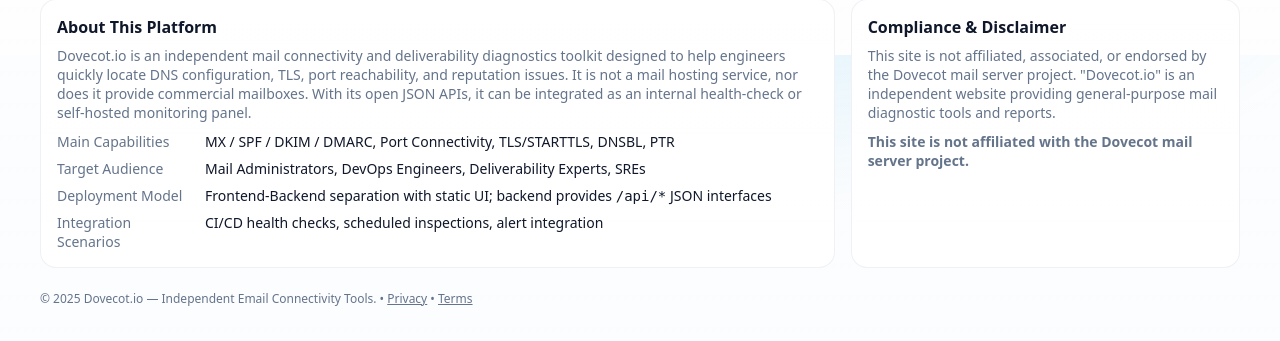
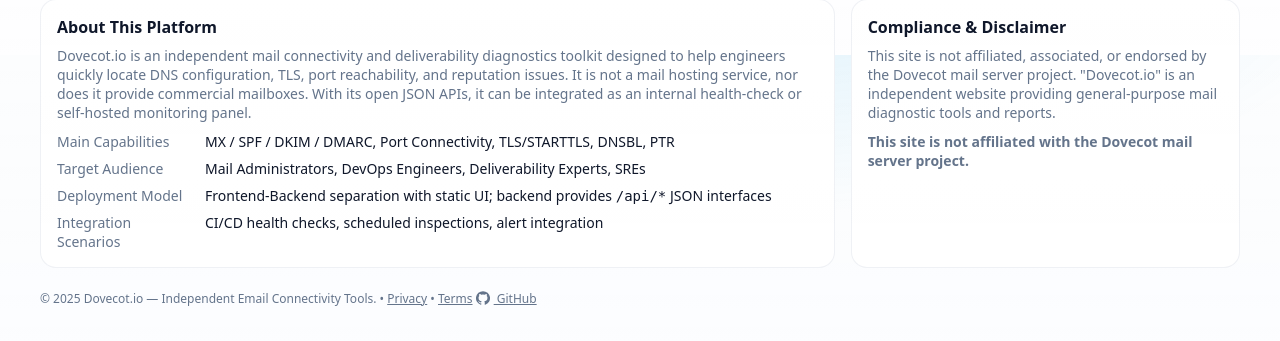
Before and after one commit to reshub-cn/dovecot.io, a Flask app: page / in a window 1280 px wide. Shown: the part 2345-2686 px from the top of the page. Run offline with Flask 3, Linux system fonts and the light colour scheme.

Commit message:
Fetch year from backend; add GitHub link

```diff
--- a/static/main.js
+++ b/static/main.js
@@ -1,9 +1,6 @@
 // =============================
 // main.js — Dovecot.io 工具逻辑（多语言 i18n 版）
 // =============================
-
-// ---------- 初始化 ----------
-document.getElementById("y").textContent = new Date().getFullYear();
 
 // ---------- 工具函数 ----------
 function getTarget() {
--- a/templates/footer.html
+++ b/templates/footer.html
@@ -1,5 +1,11 @@
 <footer>
-  © <span id="y"></span> Dovecot.io — Independent Email Connectivity Tools.
+  © {{ now.year }} Dovecot.io — Independent Email Connectivity Tools.
   • <a href="#" aria-label="Privacy">Privacy</a>
   • <a href="#" aria-label="Terms">Terms</a>
+    <a href="https://github.com/reshub-cn/dovecot.io" target="_blank" rel="noopener noreferrer" class="github-link">
+      <svg xmlns="http://www.w3.org/2000/svg" viewBox="0 0 16 16" width="14" height="14" aria-hidden="true" style="vertical-align:-2px;margin-right:4px;">
+        <path fill="currentColor" d="M8 .198a8 8 0 0 0-2.53 15.606c.4.074.547-.174.547-.385 0-.19-.007-.693-.01-1.36-2.225.483-2.695-1.073-2.695-1.073-.364-.923-.89-1.17-.89-1.17-.727-.497.055-.487.055-.487.803.057 1.226.825 1.226.825.715 1.224 1.874.87 2.33.665.072-.517.28-.87.508-1.07-1.777-.202-3.644-.888-3.644-3.957 0-.875.312-1.59.824-2.15-.083-.203-.357-1.016.078-2.12 0 0 .67-.215 2.2.82a7.68 7.68 0 0 1 2-.27 7.68 7.68 0 0 1 2 .27c1.53-1.035 2.2-.82 2.2-.82.435 1.104.16 1.917.078 2.12.513.56.824 1.275.824 2.15 0 3.077-1.87 3.752-3.653 3.95.288.247.544.736.544 1.484 0 1.07-.01 1.932-.01 2.194 0 .213.145.462.55.384A8 8 0 0 0 8 .198z"/>
+      </svg>
+      GitHub
+    </a>
 </footer>
```
